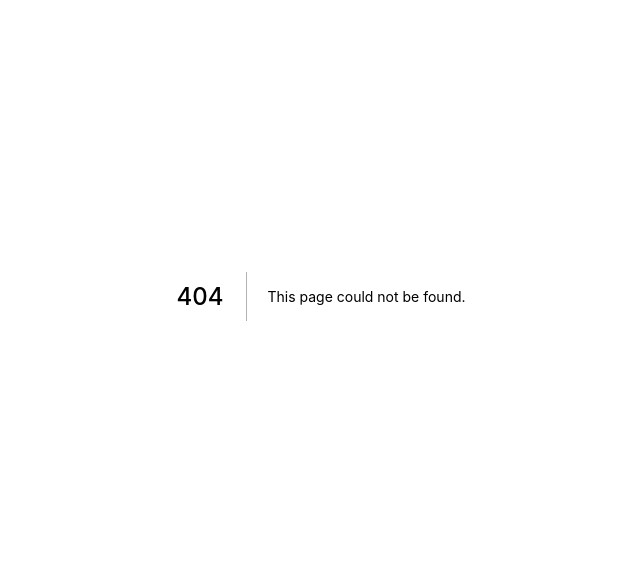
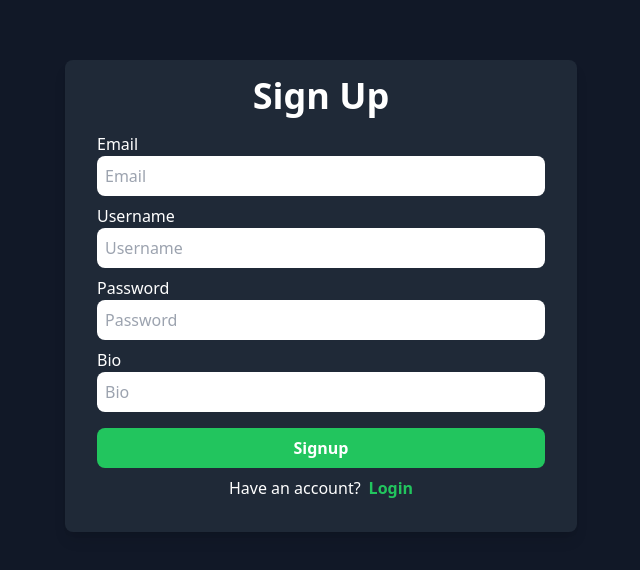
Before and after one commit to FourLineCode/cse302-project, a Next.js app: page /signup in a window 1280 px wide. Before the commit this address had no page. Shown: the part 104-674 px from the top of the page, without its empty margins (319-959 px from the left). Built offline with nearby package versions, Linux system fonts and the light colour scheme.

Commit message:
auth pages

```diff
--- /dev/null
+++ b/lib/fetchApi.js
@@ -0,0 +1,9 @@
+export async function fetchApi(...args) {
+    try {
+        const res = await fetch(...args);
+        const data = await res.json();
+        return data;
+    } catch (error) {
+        throw error;
+    }
+}
--- a/pages/api/hello.js
+++ /dev/null
@@ -1,10 +0,0 @@
-import { query } from "../../lib/db";
-
-export default async function handler(req, res) {
-    try {
-        const data = await query(`SELECT * FROM User WHERE 1`);
-        res.status(200).json(data);
-    } catch (error) {
-        console.log(error);
-    }
-}
--- /dev/null
+++ b/pages/api/login.js
@@ -0,0 +1,7 @@
+export default async function handler(req, res) {
+    try {
+        console.log(JSON.parse(req.body));
+    } catch (error) {
+        console.log(error);
+    }
+}
--- /dev/null
+++ b/pages/api/signup.js
@@ -0,0 +1,7 @@
+export default async function handler(req, res) {
+    try {
+        console.log(JSON.parse(req.body));
+    } catch (error) {
+        console.log(error);
+    }
+}
--- a/pages/index.js
+++ b/pages/index.js
@@ -1,23 +1,13 @@
-import { useEffect } from "react";
+export default function Index() {
+    return null;
+}
 
-export default function Home() {
-    const fetchData = async () => {
-        try {
-            const res = await fetch("/api/hello");
-            const data = await res.json();
-            console.log(data);
-        } catch (error) {
-            console.log(error);
-        }
+export function getServerSideProps() {
+    return {
+        redirect: {
+            permanent: false,
+            destination: "/login",
+        },
+        props: {},
     };
-
-    useEffect(() => {
-        fetchData();
-    }, []);
-
-    return (
-        <div className="w-screen h-screen flex justify-center items-center bg-gray-800">
-            Hello World
-        </div>
-    );
 }
--- /dev/null
+++ b/pages/login.js
@@ -0,0 +1,63 @@
+import Link from "next/link";
+import { fetchApi } from "../lib/fetchApi";
+
+export default function Login() {
+    const onSubmit = async (e) => {
+        e.preventDefault();
+
+        const formData = new FormData(e.target);
+        const data = {
+            email: formData.get("email"),
+            password: formData.get("password"),
+        };
+
+        const res = await fetchApi("/api/login", {
+            method: "POST",
+            body: JSON.stringify(data),
+        });
+    };
+
+    return (
+        <div className="flex items-center justify-center w-screen h-screen">
+            <div className="w-full max-w-lg p-4 bg-gray-800 rounded-lg shadow-lg">
+                <div className="text-4xl font-bold text-center">Sign Up</div>
+                <form action="submit" onSubmit={onSubmit} className="p-4 space-y-2">
+                    <div>
+                        <label htmlFor="email">Email</label>
+                        <input
+                            type="email"
+                            name="email"
+                            placeholder="Email"
+                            className="w-full p-2 rounded-lg"
+                        />
+                    </div>
+                    <div>
+                        <label htmlFor="password">Password</label>
+                        <input
+                            type="password"
+                            name="password"
+                            placeholder="Password"
+                            className="w-full p-2 rounded-lg"
+                        />
+                    </div>
+                    <div>
+                        <button
+                            type="submit"
+                            className="w-full p-2 mt-2 font-bold bg-green-500 rounded-lg hover:bg-green-600"
+                        >
+                            Login
+                        </button>
+                        <div className="mt-2 text-center">
+                            <span>Don't have an account?</span>
+                            <Link href="/signup">
+                                <a className="ml-2 font-bold text-green-500 hover:underline">
+                                    Signup
+                                </a>
+                            </Link>
+                        </div>
+                    </div>
+                </form>
+            </div>
+        </div>
+    );
+}
--- /dev/null
+++ b/pages/signup.js
@@ -0,0 +1,83 @@
+import Link from "next/link";
+import { fetchApi } from "../lib/fetchApi";
+
+export default function Signup() {
+    const onSubmit = async (e) => {
+        e.preventDefault();
+
+        const formData = new FormData(e.target);
+        const data = {
+            email: formData.get("email"),
+            username: formData.get("username"),
+            password: formData.get("password"),
+            bio: formData.get("bio"),
+        };
+
+        const res = await fetchApi("/api/signup", {
+            method: "POST",
+            body: JSON.stringify(data),
+        });
+    };
+
+    return (
+        <div className="flex items-center justify-center w-screen h-screen">
+            <div className="w-full max-w-lg p-4 bg-gray-800 rounded-lg shadow-lg">
+                <div className="text-4xl font-bold text-center">Sign Up</div>
+                <form action="submit" onSubmit={onSubmit} className="p-4 space-y-2">
+                    <div>
+                        <label htmlFor="email">Email</label>
+                        <input
+                            type="email"
+                            name="email"
+                            placeholder="Email"
+                            className="w-full p-2 rounded-lg"
+                        />
+                    </div>
+                    <div>
+                        <label htmlFor="username">Username</label>
+                        <input
+                            type="text"
+                            name="username"
+                            placeholder="Username"
+                            className="w-full p-2 rounded-lg"
+                        />
+                    </div>
+                    <div>
+                        <label htmlFor="password">Password</label>
+                        <input
+                            type="password"
+                            name="password"
+                            placeholder="Password"
+                            className="w-full p-2 rounded-lg"
+                        />
+                    </div>
+                    <div>
+                        <label htmlFor="bio">Bio</label>
+                        <input
+                            type="text"
+                            name="bio"
+                            placeholder="Bio"
+                            className="w-full p-2 rounded-lg"
+                        />
+                    </div>
+                    <div>
+                        <button
+                            type="submit"
+                            className="w-full p-2 mt-2 font-bold bg-green-500 rounded-lg hover:bg-green-600"
+                        >
+                            Signup
+                        </button>
+                        <div className="mt-2 text-center">
+                            <span>Have an account?</span>
+                            <Link href="/login">
+                                <a className="ml-2 font-bold text-green-500 hover:underline">
+                                    Login
+                                </a>
+                            </Link>
+                        </div>
+                    </div>
+                </form>
+            </div>
+        </div>
+    );
+}
--- a/styles/tailwind.css
+++ b/styles/tailwind.css
@@ -5,5 +5,13 @@
 body {
     min-width: 100vw;
     min-height: 100vh;
-    @apply text-white bg-gray-900 antialiased;
+    @apply antialiased text-white bg-gray-900;
 }
+
+input {
+    @apply text-black;
+}
+
+textarea {
+    @apply text-black;
+}
```
